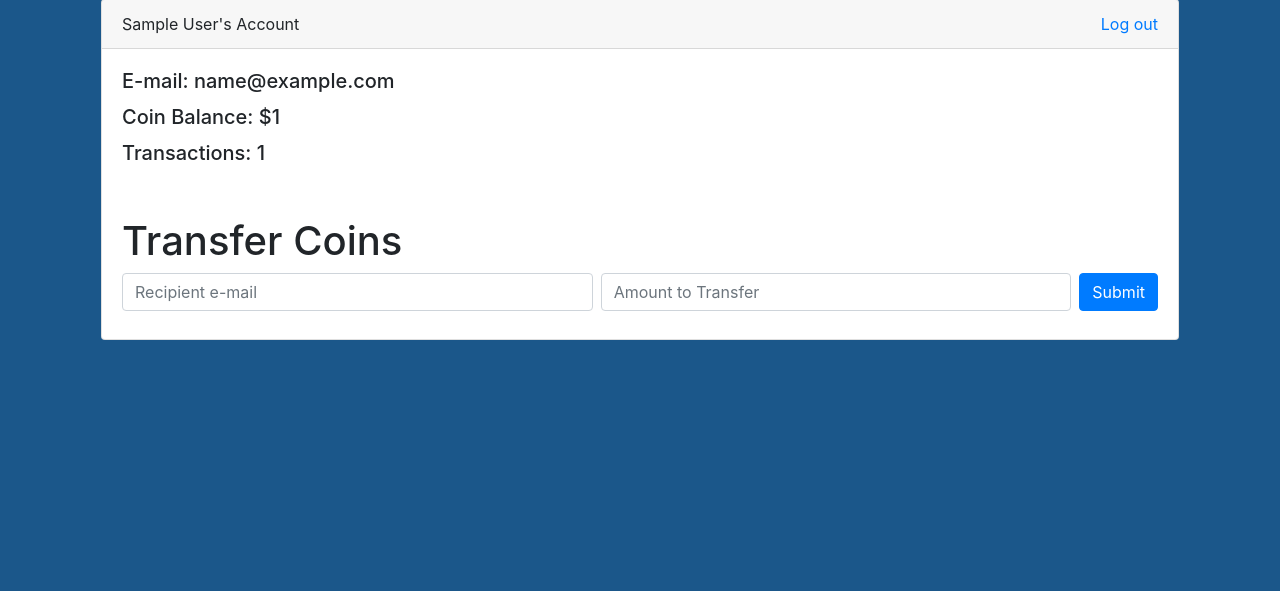
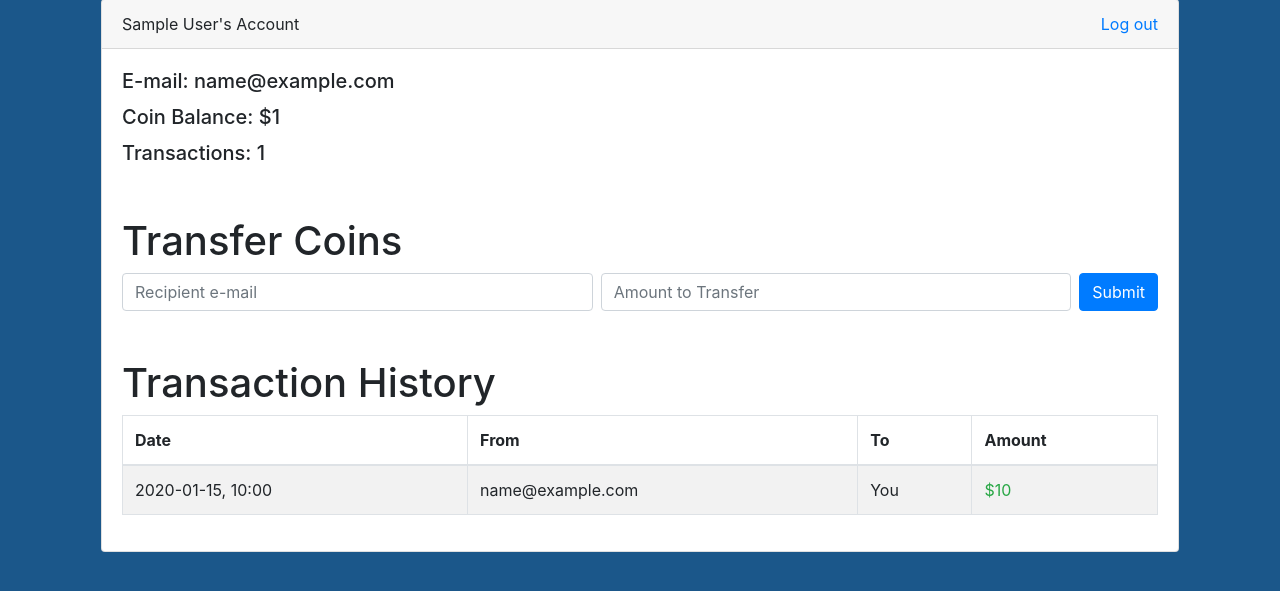
Before and after one commit to rithmschool/rithmcoin, a Flask app: page /account in a window 1280 px wide. Shown: the part 17-608 px from the top of the page. Run offline with Flask 2, Linux system fonts and the light colour scheme; a user stored in the database is signed in; tables that the repository leaves empty hold one stand-in row (values such as "Sample post"); some libraries are stand-ins or nearby versions.

Commit message:
adding transaction table

```diff
--- a/project/users/templates/account.html
+++ b/project/users/templates/account.html
@@ -20,6 +20,37 @@
             <button type="submit" class="btn btn-primary mb-2">Submit</button>
           </form>
         </div>
+        <div class="card-body">
+          <h1>Transaction History</h1>
+          {% if current_user.transactions|length == 0 %}
+          <p>No transactions yet!</p>
+          {% else %}
+          <table class="table table-bordered table-striped table-hover">
+            <thead>
+              <tr>
+                <th>Date</th>
+                <th>From</th>
+                <th>To</th>
+                <th>Amount</th>
+              </tr>
+            </thead>
+            {% for transaction in current_user.transactions %}
+            <tr>
+              <td>{{ transaction.created_at.strftime('%Y-%m-%d, %H:%M') }}</td>
+              {% if transaction.recipient_id == current_user.id %}
+              <td>{{ transaction.sender.email }}</td>
+              <td>You</td>
+              <td class="text-success">${{ transaction.amount }}</td>
+              {% else %}
+              <td>You</td>
+              <td>{{ transaction.recipient.email }}</td>
+              <td class="text-danger">${{ transaction.amount }}</td>
+              {% endif %}
+            </tr>
+            {% endfor %}
+          </table>
+          {% endif %}
+        </div>
       </div>
     </div>
   </div>
```
